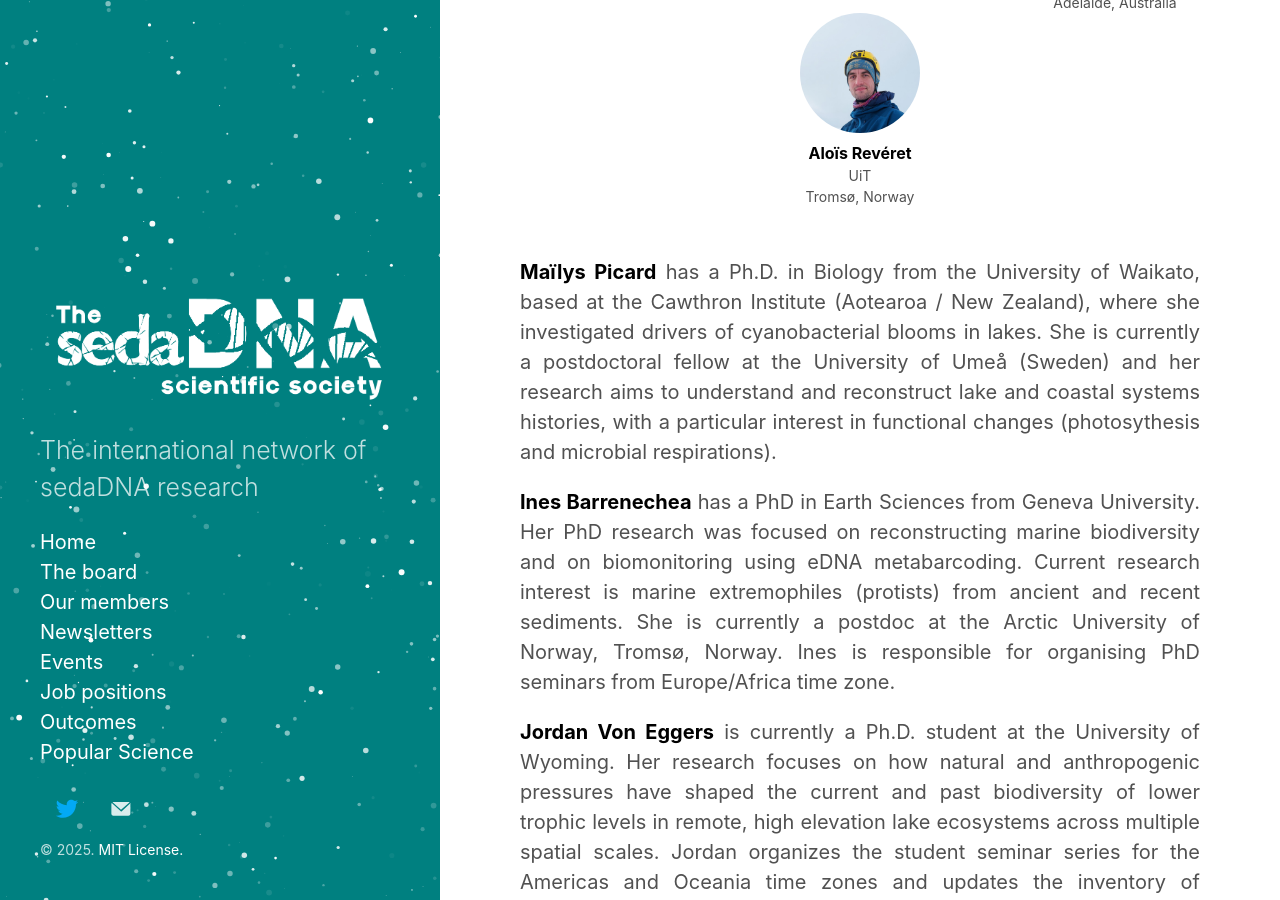
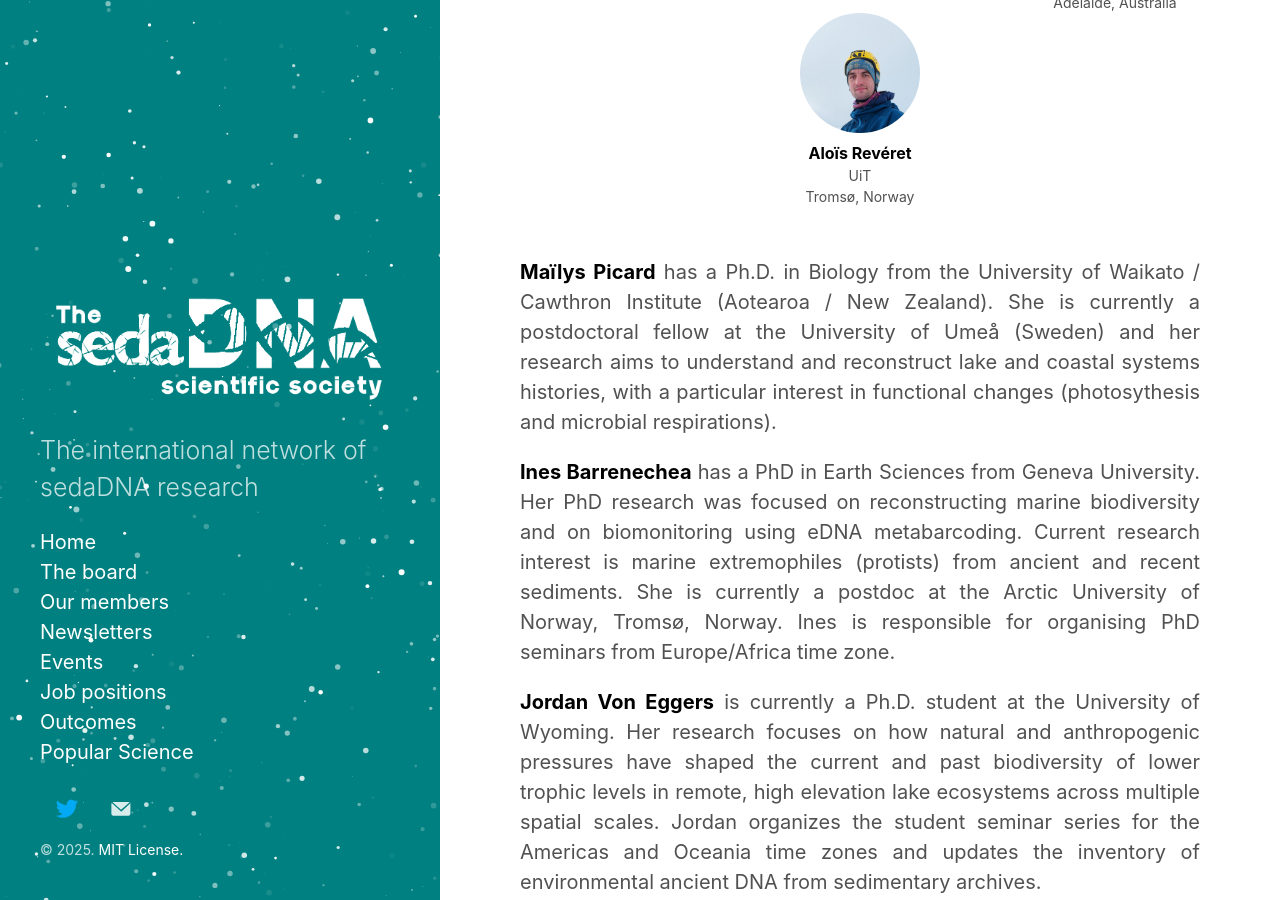
Before and after one commit to sedadna/sedadna.github.io, a Jekyll site: the page built from category/board.md, in a window 1280 px wide and 900 px high, scrolled down 666 px. Built offline with Jekyll 4.4.1, drawn with Linux system fonts in a browser that asks for light colours.

Commit message:
Update board.md

```diff
--- a/category/board.md
+++ b/category/board.md
@@ -86,7 +86,7 @@ Title: Our board
 <div class="intro">
 
 <div class="section Maïlys">
-<p> <a href="https://www.researchgate.net/profile/Mailys-Picard" target="_blank"><b>Maïlys Picard</b></a> has a Ph.D. in Biology from the University of Waikato, based at the Cawthron Institute (Aotearoa / New Zealand), where she investigated drivers of cyanobacterial blooms in lakes. She is currently a postdoctoral fellow at the University of Umeå (Sweden) and her research aims to understand and reconstruct lake and coastal systems histories, with a particular interest in functional changes (photosythesis and microbial respirations). </p>
+<p> <a href="https://www.researchgate.net/profile/Mailys-Picard" target="_blank"><b>Maïlys Picard</b></a> has a Ph.D. in Biology from the University of Waikato / Cawthron Institute (Aotearoa / New Zealand). She is currently a postdoctoral fellow at the University of Umeå (Sweden) and her research aims to understand and reconstruct lake and coastal systems histories, with a particular interest in functional changes (photosythesis and microbial respirations). </p>
 </div>
 
 <div class="section Ines">
```
